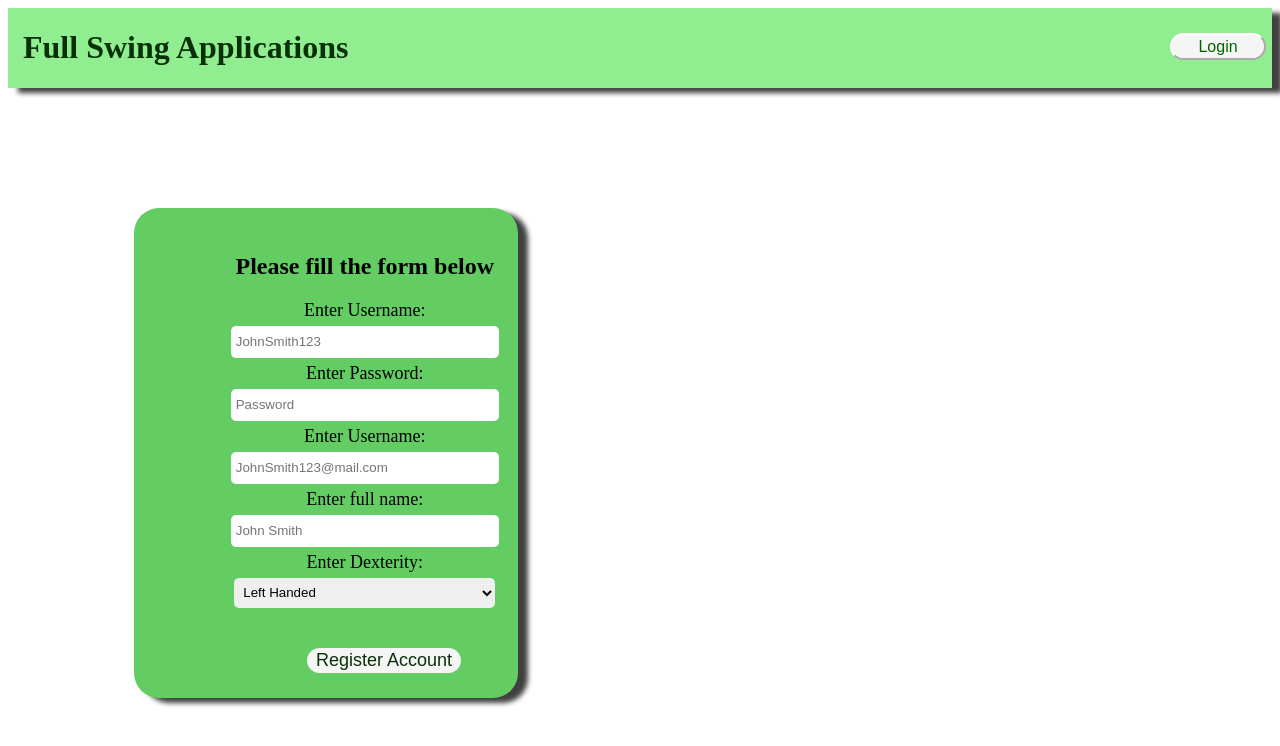
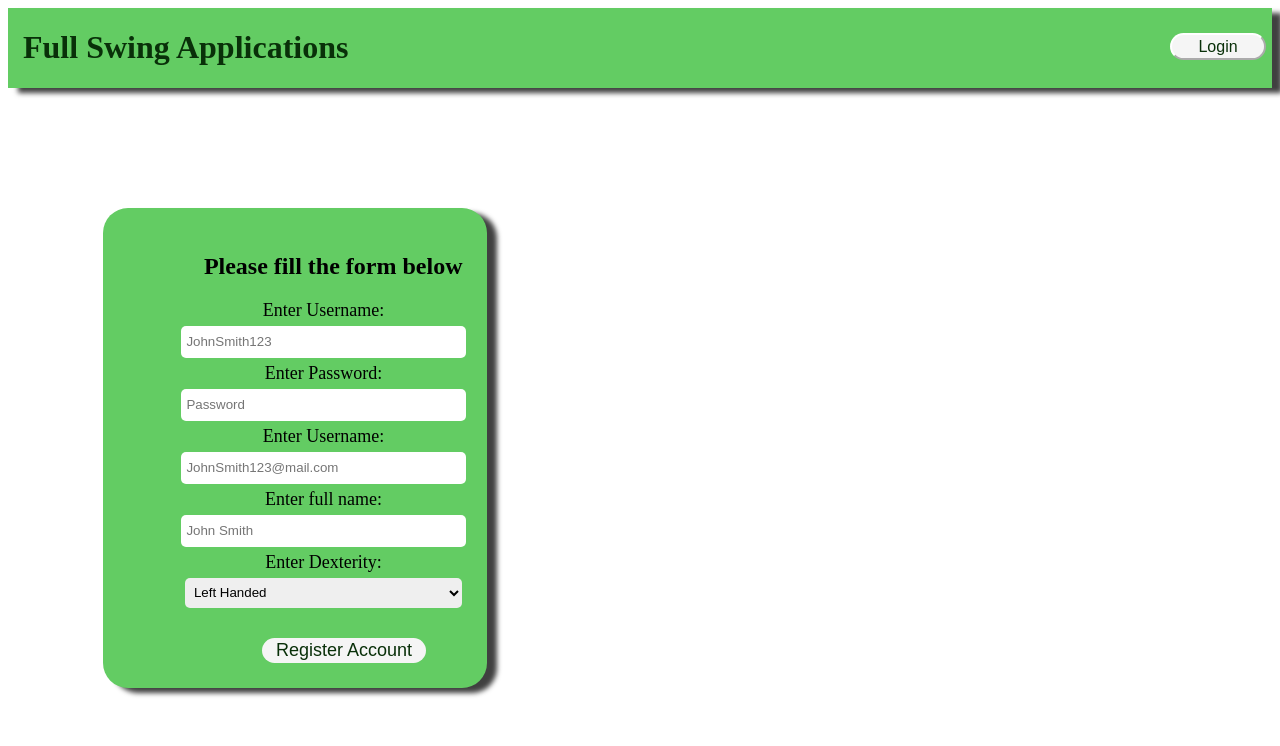
Before and after one commit to tylerletendre98/FullSwingApplication, a React (Create React App) app in the folder FrontEnd/fullswingapplications/: page /registrationPage in a window 1280 px wide. Shown: the top 746 px of the page. Built offline with nearby package versions, Linux system fonts and the light colour scheme.

Commit message:
finishing touches of the register form and touched up the login form to match register form

```diff
--- a/FrontEnd/fullswingapplications/src/components/header/header.css
+++ b/FrontEnd/fullswingapplications/src/components/header/header.css
@@ -1,5 +1,5 @@
 .header-container {
-  background-color: lightgreen;
+  background-color: rgb(99, 204, 99);
   display: flex;
   box-shadow: 10px 5px 5px 0px rgba(0, 0, 0, 0.75);
 }
@@ -26,6 +26,6 @@
   border-color: white;
   width: 100%;
   background-color: whitesmoke;
-  color: darkgreen;
+  color: rgb(9, 48, 9);
   font-size: medium;
 }
--- a/FrontEnd/fullswingapplications/src/components/loginForm/LoginForm.jsx
+++ b/FrontEnd/fullswingapplications/src/components/loginForm/LoginForm.jsx
@@ -6,13 +6,13 @@ function LoginForm() {
   return (
     <div className="form-container">
       <div className="form-inputs">
-        <div>
+        <div className="form-label">
           <label htmlFor="">Username:</label>
         </div>
         <div>
           <input type="text" placeholder="Enter username" />
         </div>
-        <div>
+        <div className="form-label">
           <label htmlFor="">Password:</label>
         </div>
         <div>
--- a/FrontEnd/fullswingapplications/src/components/loginForm/loginForm.css
+++ b/FrontEnd/fullswingapplications/src/components/loginForm/loginForm.css
@@ -16,9 +16,14 @@
   border-radius: 5px;
   border-style: none;
   padding-left: 5px;
+  margin-top: 5px;
 }
 
-.form-inputs label {
+.form-inputs {
+  font-size: large;
+}
+
+.form-label {
   font-size: large;
 }
 
--- a/FrontEnd/fullswingapplications/src/components/registerForm/registerForm.css
+++ b/FrontEnd/fullswingapplications/src/components/registerForm/registerForm.css
@@ -1,7 +1,7 @@
 .register-form-container {
   background-color: rgb(99, 204, 99);
   width: 30vw;
-  margin-left: 10%;
+  margin-left: 7.5%;
   box-shadow: 10px 5px 5px 0px rgba(0, 0, 0, 0.75);
   padding-top: 25px;
   padding-bottom: 25px;
@@ -10,7 +10,7 @@
 }
 
 .form-body {
-  margin-left: 20%;
+  margin-left: 15%;
 }
 
 .input input {
@@ -54,7 +54,7 @@
   border-style: none;
   margin-left: 12.5%;
   cursor: pointer;
-  margin-top: 15px;
+  margin-top: 5px;
   padding-bottom: 2.5px;
   padding-top: 2.5px;
 }
```
